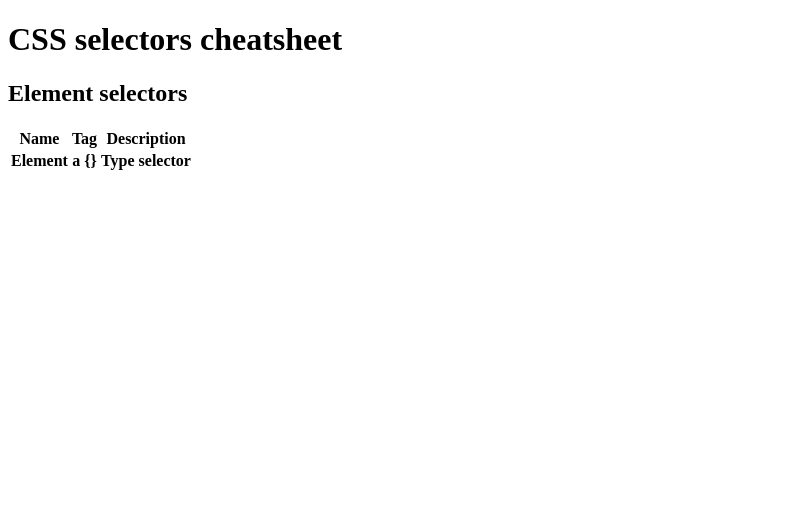
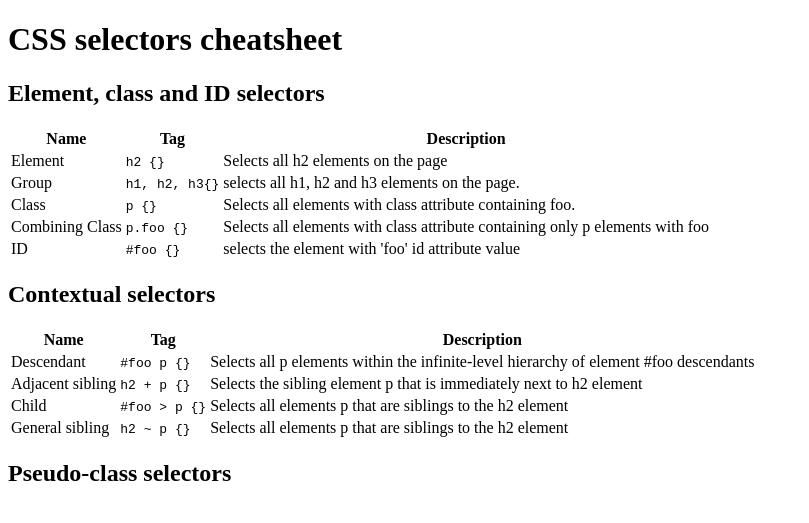
Before and after one commit to okipe/html-cheat-sheet_1, a plain HTML site: page index.html in a window 1280 px wide. Shown: the whole page, without its empty margins (0-809 px from the left). Drawn offline with Linux system fonts and the light colour scheme.

Commit message:
HTML content added-

```diff
--- a/index.html
+++ b/index.html
@@ -6,7 +6,7 @@
   </head>
   <body>
     <h1>CSS selectors cheatsheet</h1>
-      <h2>Element selectors</h2>
+      <h2>Element, class and ID selectors</h2>
       <table>
         <tr>
           <th>Name</th>
@@ -14,9 +14,75 @@
           <th>Description</th>
         </tr>
         <tr>
-          <th>Element</th>
-          <th>a {}</th>
-          <th>Type selector</th>
+          <td>Element</td>
+          <td><code>h2 {}</code></td>
+          <td>Selects all h2 elements on the page</td>
+        </tr>
+        <tr>
+          <td>Group</td>
+          <td><code>h1, h2, h3{}</code></td>
+          <td>selects all h1, h2 and h3 elements on the page.</td>
+        </tr>
+        <tr>
+          <td>Class</td>
+          <td><code>p {}</code></td>
+          <td>Selects all elements with class attribute containing foo.</td>
+        </tr>
+        <tr>
+          <td>Combining Class</td>
+          <td><code>p.foo {}</code></td>
+          <td>Selects all elements with class attribute containing only p elements with foo</td>
+        </tr>
+        <tr>
+          <td>ID</td>
+          <td><code>#foo {}</code></td>
+          <td>selects the element with 'foo' id attribute value</td>
+        </tr>
+      </table>
+    <h2>Contextual selectors</h2>
+      <table>
+        <tr>
+          <th>Name</th>
+          <th>Tag</th>
+          <th>Description</th>
+        </tr>
+        <tr>
+          <td>Descendant</td>
+          <td><code>#foo p {}</code></td>
+          <td>Selects all p elements within the infinite-level hierarchy of element #foo descendants</td>
+        </tr>
+        <tr>
+          <td>Adjacent sibling</td>
+          <td><code>h2 + p {}</code></td>
+          <td>Selects the sibling element p that is immediately next to h2 element</td>
+        </tr>
+        <tr>
+          <td>Child</td>
+          <td><code>#foo > p {}</code></td>
+          <td>Selects all elements p that are siblings to the h2 element</td>
+        </tr>
+        <tr>
+          <td>General sibling</td>
+          <td><code>h2 ~ p {}</code></td>
+          <td>Selects all elements p that are siblings to the h2 element</td>
+        </tr>
+      </table>
+    <h2>Pseudo-class selectors</h2>
+      <table>
+        <tr>
+          <td></td>
+          <td><code></code></td>
+          <td></td>
+        </tr>
+        <tr>
+          <td></td>
+          <td><code></code></td>
+          <td></td>
+        </tr>
+        <tr>
+          <td></td>
+          <td><code></code></td>
+          <td></td>
         </tr>
       </table>
   </body>
```
